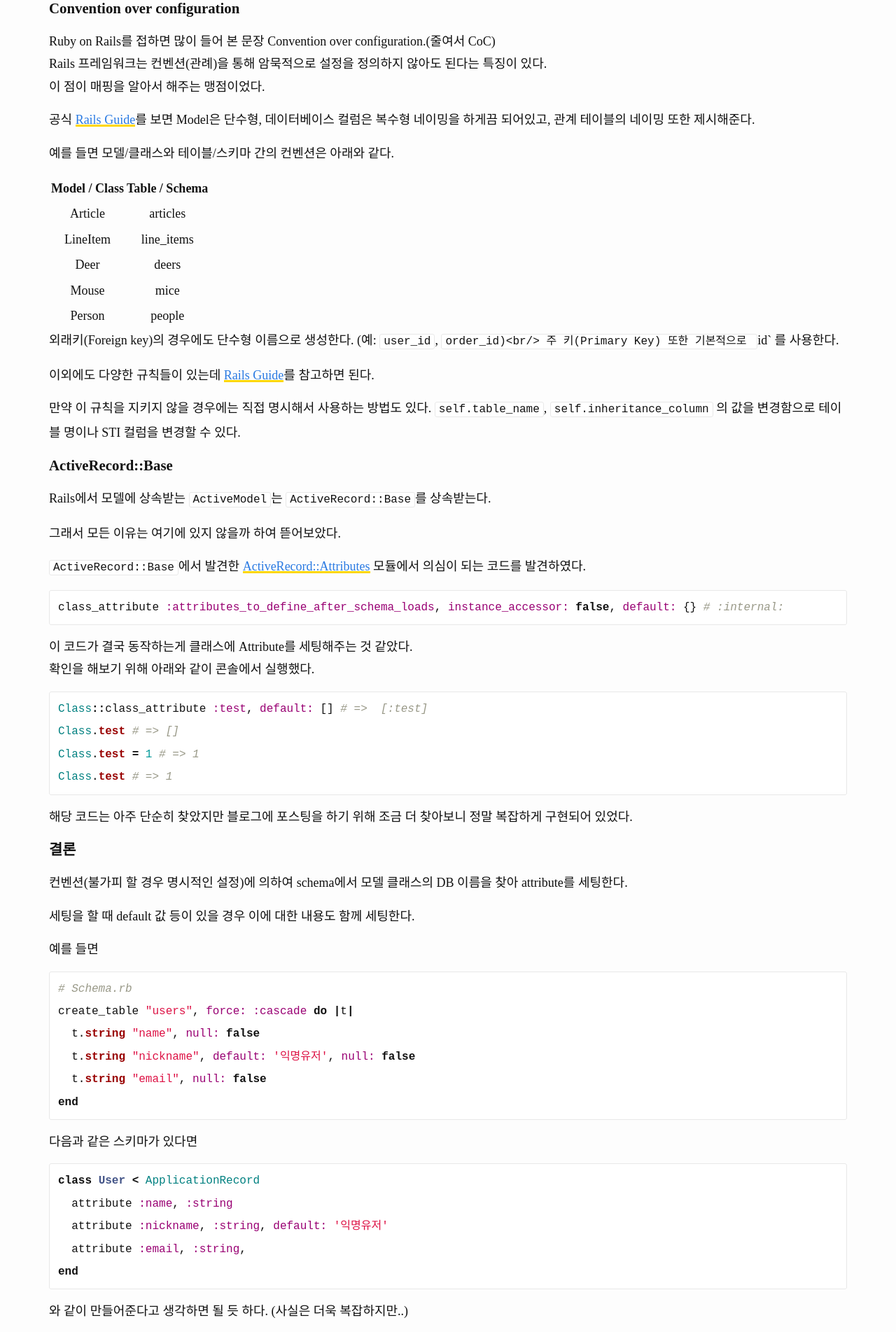
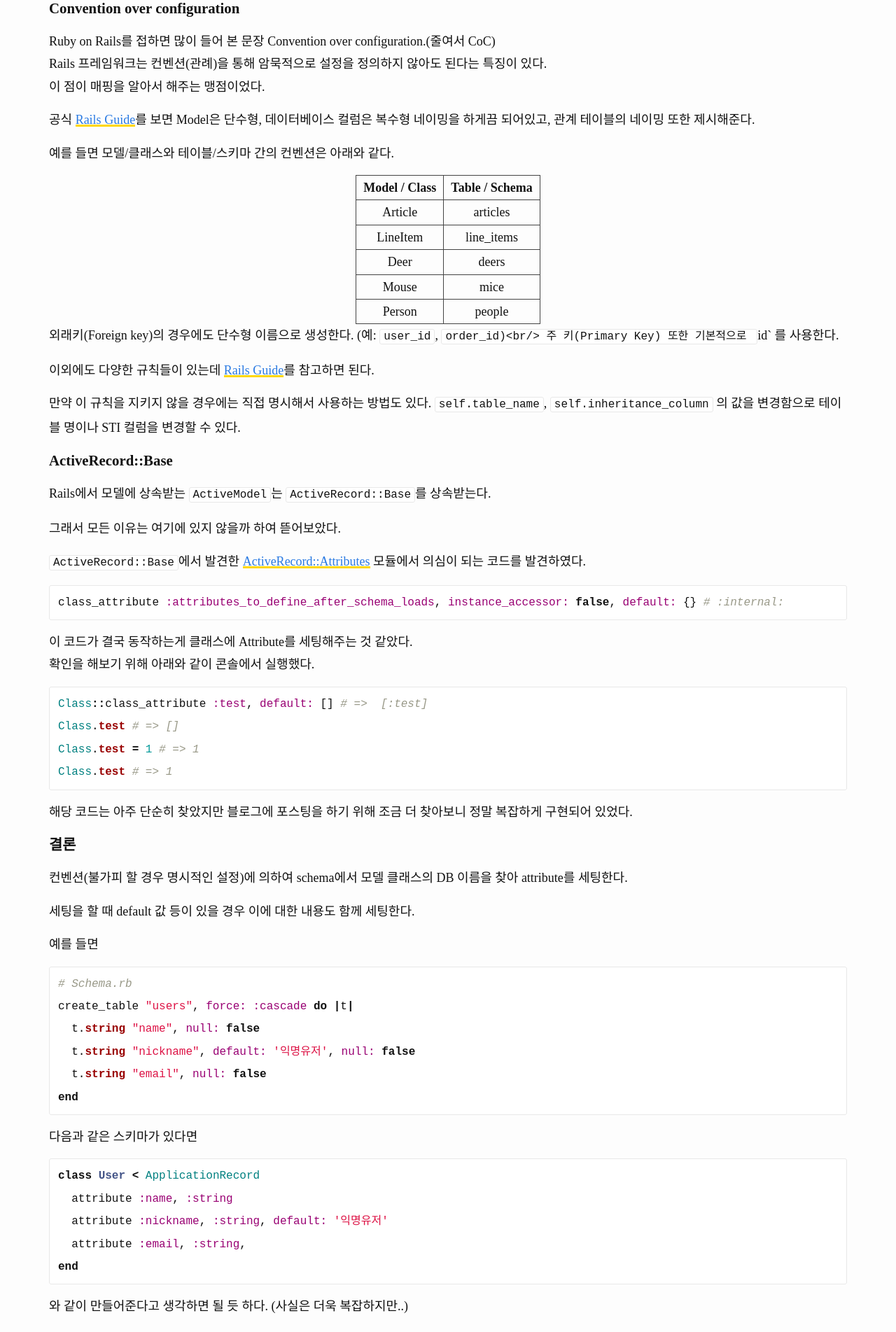
Before and after one commit to dizy64/dizy64.github.io, a Jekyll site: the page built from _posts/2019-07-23-how-to-activerecord-mapping-to-data.md, in a window 1280 px wide. Shown: the part 484-2387 px from the top of the page at 70% size. Built offline with Jekyll 4.4.1, drawn with Linux system fonts in a browser that asks for light colours; comment, search, counter and statistics services are not loaded.

Commit message:
layout: 표에 태두리 넣도록 스타일 조정

```diff
--- a/_sass/_layout.scss
+++ b/_sass/_layout.scss
@@ -283,6 +283,17 @@
   h2 { font-size: 1.3rem }
   h3 { font-size: 1.2rem; }
   h4, h5, h6 { font-size: 1.1rem }
+
+  table {
+    margin: 0 auto;
+    border: 1px solid #444;
+    border-collapse: collapse;
+    td, th {
+      padding-left: 10px;
+      padding-right: 10px;
+      border: 1px solid #444;
+    }
+  }
 }
 
 /* Resume */
```
